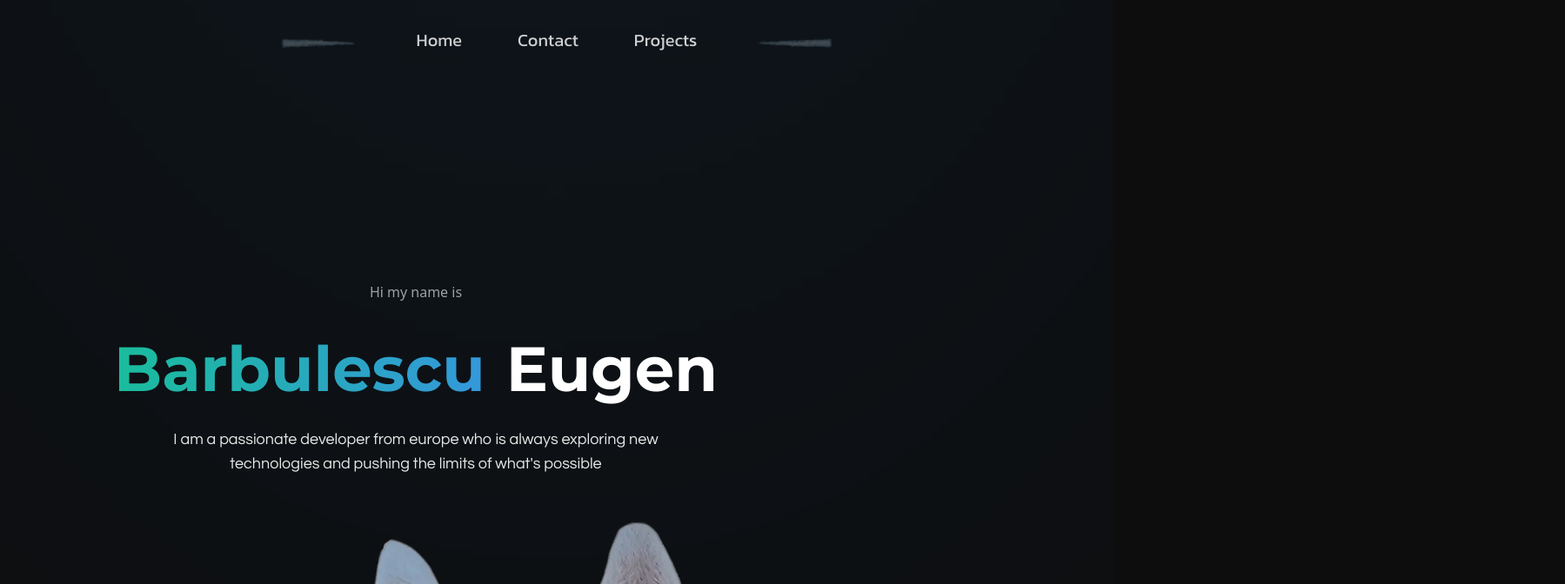
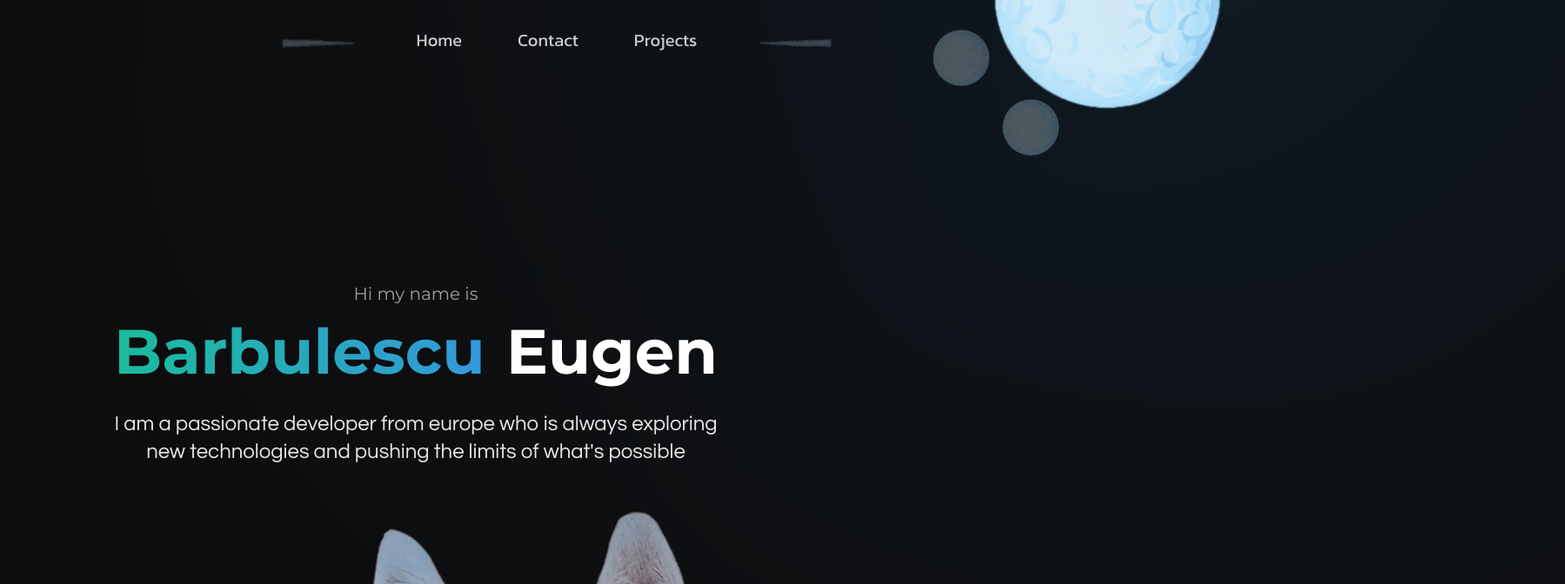
Before and after one commit to erupturatis/Personal-Website, a Next.js app: page /home in a window 1280 px wide. Shown: the top 672 px of the page at 87% size, 1799 px wide, since content can reach past the window. Built offline with nearby package versions, Linux system fonts and the light colour scheme.

Commit message:
(refactor)[scraped snow and remade text]

```diff
--- a/src/components/home/hero/Hero.tsx
+++ b/src/components/home/hero/Hero.tsx
@@ -35,11 +35,14 @@ const Hero = () => {
       >
         <div className='w-[350px] md:w-[500px] xl:w-[700px] '>
           <div
-            className={`${'roboto'} text-center opacity-60  font-light text-sm md:text-base mb-2 `}
+            className={
+              ` text-center opacity-60  text-sm md:text-xl mb-2 ` +
+              montserrat.className
+            }
           >
             Hi my name is
           </div>
-          <div className=' flex justify-center items-center mt-6 xl:mt-10 '>
+          <div className=' flex justify-center items-center mt-6 xl:mt-4 '>
             <div
               className={` text-center relative pb-2 text-3xl md:text-7xl font-bold`}
             >
@@ -72,7 +75,7 @@ const Hero = () => {
           </div>
           <div className=' flex relative justify-center w-full '>
             <div
-              className={`${questrial.className}  w-5/6  text-center opacity-90 mt-6 text-sm md:text-lg  `}
+              className={`${questrial.className}  w-full text-center opacity-90 mt-6 text-sm md:text-2xl`}
             >
               I am a passionate developer from europe who is always exploring
               new technologies and pushing the limits of what's possible
@@ -90,14 +93,12 @@ const Hero = () => {
           className={`  ${
             width.current > 1280
               ? 'absolute 2xl:right-40 xl:right-20  top-40  '
-
               : ' flex  justify-center w-full z-0 relative pl-8'
           } `}
         >
           <HuskyRenderWrapper width={width.current} />
         </div>
       </>
-      <div className='w-full h-[800px]'></div>
     </div>
   );
 };
--- a/src/components/home/hero/Husky.tsx
+++ b/src/components/home/hero/Husky.tsx
@@ -53,9 +53,14 @@ const Husky = ({ width }: IHuskyProps) => {
   useEffect(() => {}, [state]);
   // for desktop screens
   useEffect(() => {
+    const boundedWidth = width > 1920 ? 1920 : width;
     const scale = // scale ratios for the husky
-      width > 1280 ? width / 1920 : width > 500 ? width / 1280 : width / 800;
-    const scrollEyes = width < 1280;
+      boundedWidth > 1280
+        ? boundedWidth / 1920
+        : boundedWidth > 500
+        ? boundedWidth / 1280
+        : boundedWidth / 800;
+    const scrollEyes = boundedWidth < 1280;
     baseSize.current = 800 * scale;
     const { current: base } = baseSize;
 
--- a/src/components/home/hero/HuskyRenderWrapper.tsx
+++ b/src/components/home/hero/HuskyRenderWrapper.tsx
@@ -1,4 +1,4 @@
-import React, { useEffect } from 'react';
+import React from 'react';
 import Husky from '@components/home/hero/Husky';
 
 type IHuskyRenderWrapperProps = {
@@ -7,9 +7,6 @@ type IHuskyRenderWrapperProps = {
 
 const HuskyRenderWrapper = ({ width }: IHuskyRenderWrapperProps) => {
   if (width === 0) return null;
-  useEffect(() => {
-    // console.log('rerender');
-  }, [width]);
 
   return (
     <div>
--- /dev/null
+++ b/src/components/navbar/Moon.tsx
@@ -0,0 +1,74 @@
+import React from 'react';
+import Image from 'next/image';
+import styles from '@styles/hero.module.css';
+
+type IMoonProps = {
+  positioning: 'center' | 'left';
+};
+
+const src = '/winter-theme/moon.png';
+const MoonCenter = () => {
+  return (
+    <>
+      <div className={`absolute top-[-145px] right-[-145px] `}>
+        <Image src={src} alt={'Moon with socials'} width={300} height={300} />
+      </div>
+      <div
+        className={'absolute top-[-200px] right-[-600px]  ' + styles.light}
+      ></div>
+      <div className={'absolute top-0 right-0  w-64 h-64 group'}>
+        <div
+          className={
+            'absolute top-28 right-8 w-[100px] h-[100px] opacity-30 transition-all duration-200 group-hover:opacity-100 group-hover:top-32 group-hover:right-10'
+          }
+        >
+          <Image
+            src={src}
+            alt={'Mini moon with first social'}
+            width={75}
+            height={75}
+          />
+        </div>
+        <div
+          className={
+            'absolute top-8 right-28 w-[100px] h-[100px] opacity-30 transition-all duration-200 group-hover:opacity-100 group-hover:top-10 group-hover:right-32'
+          }
+        >
+          <Image
+            src={src}
+            alt={'Mini moon with first social'}
+            width={75}
+            height={75}
+          />
+        </div>
+      </div>
+    </>
+  );
+};
+
+const MoonLeft = () => {
+  return (
+    <div className={`w-full flex justify-center `}>
+      <div className={'w-[300px] h-[300px] relative'}>
+        <div className={'absolute top-[-150px] left-[0px] '}>
+          <Image src={src} alt={'Moon with socials'} width={300} height={300} />
+        </div>
+      </div>
+    </div>
+  );
+};
+
+const Moon = ({ positioning }: IMoonProps) => {
+  return (
+    <div className={`w-full  h-10 absolute top-0 `}>
+      <div className={`${positioning === 'center' ? 'block' : 'hidden'}`}>
+        <MoonLeft />
+      </div>
+      <div className={`${positioning === 'center' ? 'hidden' : 'block'}`}>
+        <MoonCenter />
+      </div>
+    </div>
+  );
+};
+
+export default Moon;
--- a/src/components/navbar/Navbar.tsx
+++ b/src/components/navbar/Navbar.tsx
@@ -1,9 +1,9 @@
-import React, { useState, useEffect } from 'react';
+import React from 'react';
 import Mobile from './Mobile';
 import Desktop from './Desktop';
+import Moon from '@components/navbar/Moon';
 
 const Navbar = () => {
-
   return (
     <>
       <div className='hidden xl:block'>
@@ -12,8 +12,9 @@ const Navbar = () => {
       <div className='xl:hidden'>
         <Mobile />
       </div>
+      <Moon positioning={'left'} />
     </>
-  )
+  );
 };
 
 export default Navbar;
--- a/src/pages/_app.tsx
+++ b/src/pages/_app.tsx
@@ -1,7 +1,6 @@
 import '../styles/globals.css';
 import type { AppProps } from 'next/app';
 import Navbar from '@components/navbar/Navbar';
-import { useEffect } from 'react';
 import { useRouter } from 'next/router';
 
 export default function App({ Component, pageProps }: AppProps) {
@@ -9,9 +8,7 @@ export default function App({ Component, pageProps }: AppProps) {
 
   return (
     <div className={` w-screen`}>
-      <div className='w-full absolute top-0   flex justify-center z-[-1] '>
-        <div className=' blur-[250px] md:blur-[500px]  z-[-1] mt-[-100px]  bg-[#1F96EC] w-[300px] md:w-[1000px] h-32 '></div>
-      </div>
+      <div className='w-full absolute top-0   flex justify-center z-[-1] '></div>
       <Navbar />
       <Component {...pageProps} />;
     </div>
--- a/src/styles/globals.css
+++ b/src/styles/globals.css
@@ -10,6 +10,25 @@ body {
   /* background-color: gray; */
   margin-top: 0px;
   overflow-x: hidden;
+}
+
+/* Hide scrollbar on Firefox */
+html {
+  scrollbar-width: thin;
+  scrollbar-color: transparent transparent;
+}
+
+/* Hide scrollbar on Webkit */
+::-webkit-scrollbar {
+  width: 6px;
+}
+
+::-webkit-scrollbar-track {
+  background-color: transparent;
+}
+
+::-webkit-scrollbar-thumb {
+  background-color: transparent;
 }
 
 svg {
--- a/src/styles/hero.module.css
+++ b/src/styles/hero.module.css
@@ -34,3 +34,14 @@
 .colorNameInactive {
   background-position: left;
 }
+
+.light {
+  border-radius: 891px;
+  background: rgba(31, 150, 236, 0.75);
+  filter: blur(375px);
+
+  width: 891px;
+  height: 200px;
+  transform: rotate(-49.734deg);
+  flex-shrink: 0;
+}
```
Also changed, not shown: public/winter-theme/moon.png (added). Lines whose indentation alone changed are shown as unchanged.
